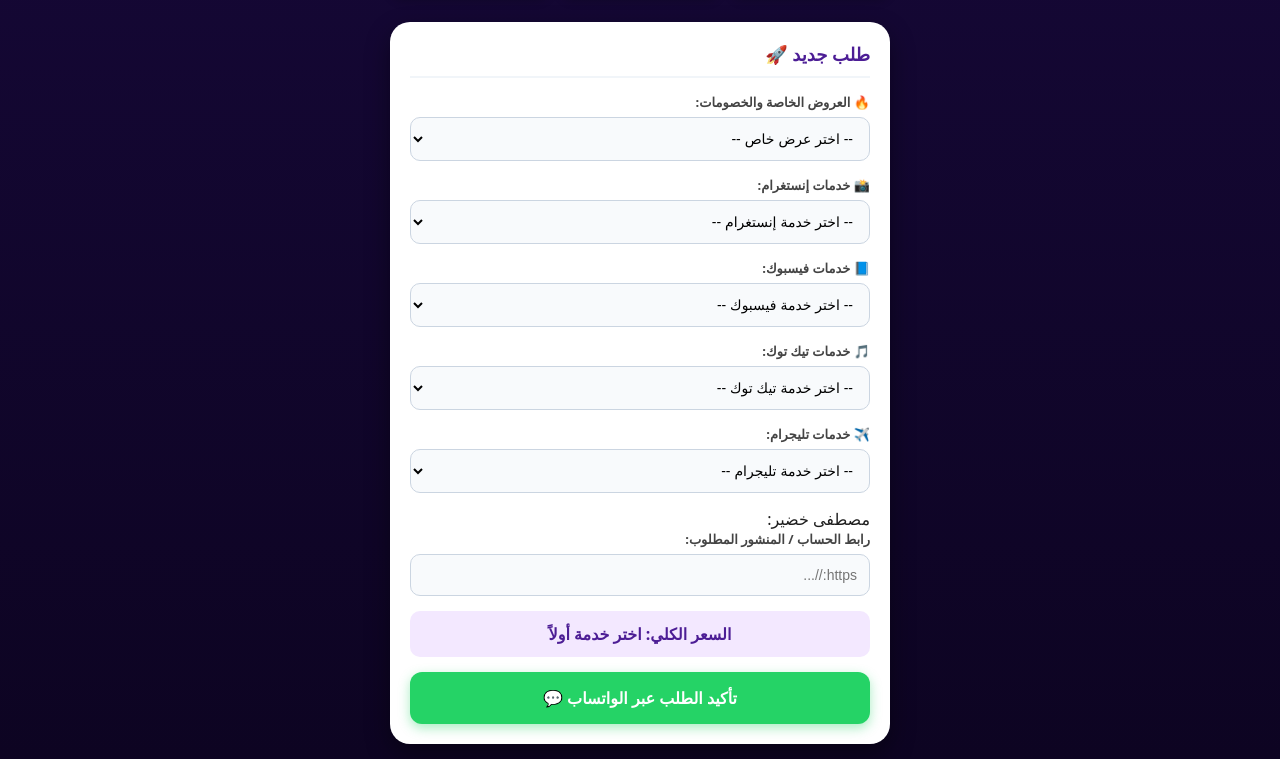
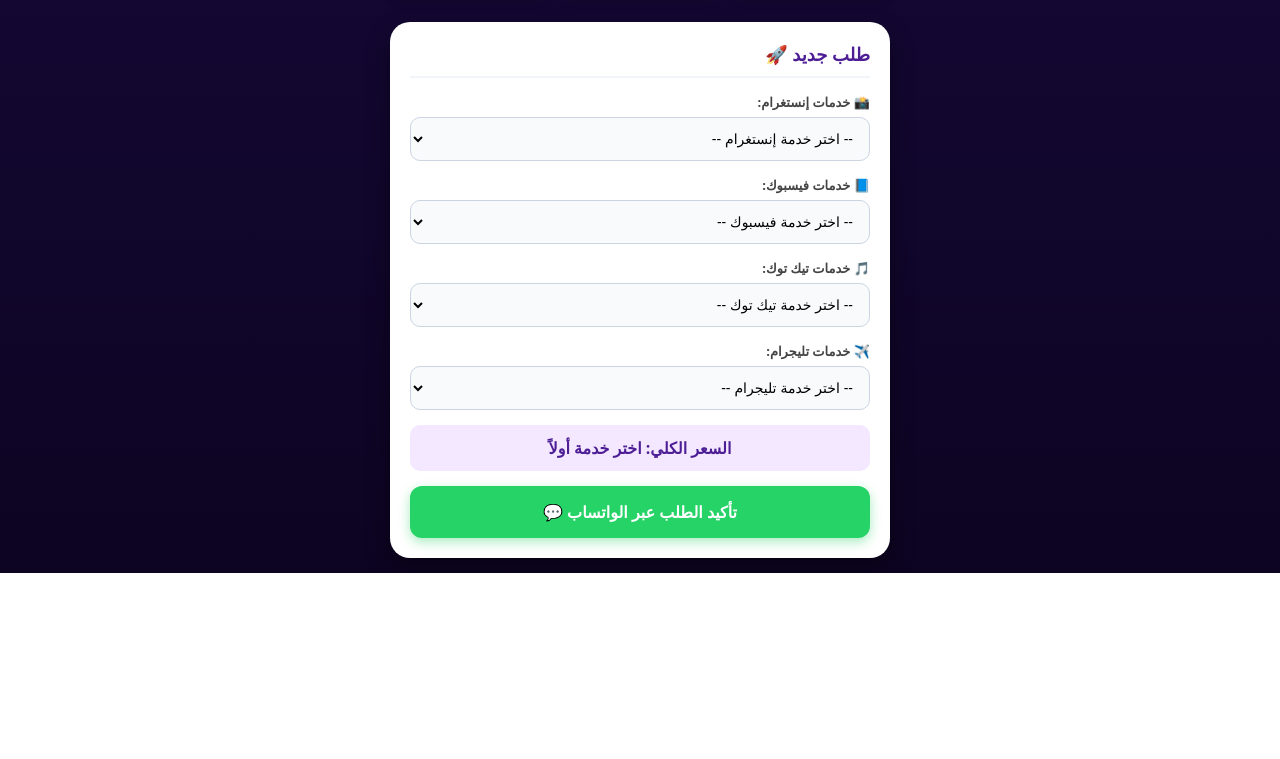
Before and after one commit to qmijkl-design/bb, a plain HTML site: page index.html in a window 1280 px wide. Shown: the part 412-1171 px from the top of the page. After the commit the page ends 985 px from the top, so only its background shows below. Drawn offline with Linux system fonts and the light colour scheme.

Commit message:
Update index.html

```diff
--- a/index.html
+++ b/index.html
@@ -187,7 +187,7 @@
     </div>
     <div class="stat-icon">📊</div>
   </div>
-[9/16/2026 10:45 AM] مصطفى خضير: <div class="stat-card">
+ مصطفى خضير: <div class="stat-card">
     <div class="stat-info">
       <h3>طلب مباشر</h3>
       <p>الدفع والتنفيذ فوراً عبر الواتساب</p>
@@ -209,18 +209,6 @@
 
   <div class="order-card">
     <h2>طلب جديد 🚀</h2>
-
-    <!-- العروض والخصومات -->
-    <div class="form-group">
-      <label>🔥 العروض الخاصة والخصومات:</label>
-      <select id="select-offers" class="service-box" onchange="handleSelectChange(this)">
-        <option value="" data-price="0">-- اختر عرض خاص --</option>
-        <option value="ترويج متابعين إنستغرام 1k" data-price="15,000 د.ع">ترويج متابعين إنستغرام - 1k (15,000 د.ع)</option>
-        <option value="ترويج متابعين إنستغرام 3k" data-price="40,000 د.ع">ترويج متابعين إنستغرام - 3k (40,000 د.ع)</option>
-        <option value="ترويج صفحة فيسبوك 3 أيام" data-price="18,000 د.ع">ترويج صفحة فيسبوك - 3 أيام ( 40,000د.ع)</option>
-      </select>
-    </div>
-
     <!-- خدمات إنستغرام -->
     <div class="form-group">
       <label>📸 خدمات إنستغرام:</label>
@@ -262,11 +250,6 @@
         <option value="أعضاء قنوات تليجرام - 1,000" data-price="2,700 د.ع">أعضاء قنوات تليجرام - 1,000 عضو (10,000 د.ع)</option>
       </select>
     </div>
- مصطفى خضير: <div class="form-group">
-      <label>رابط الحساب / المنشور المطلوب:</label>
-      <input type="url" id="link-input" placeholder="https://..." oninput="updateWhatsAppLink()">
-    </div>
-
     <div class="price-display" id="price-box">
       السعر الكلي: اختر خدمة أولاً
     </div>
```
